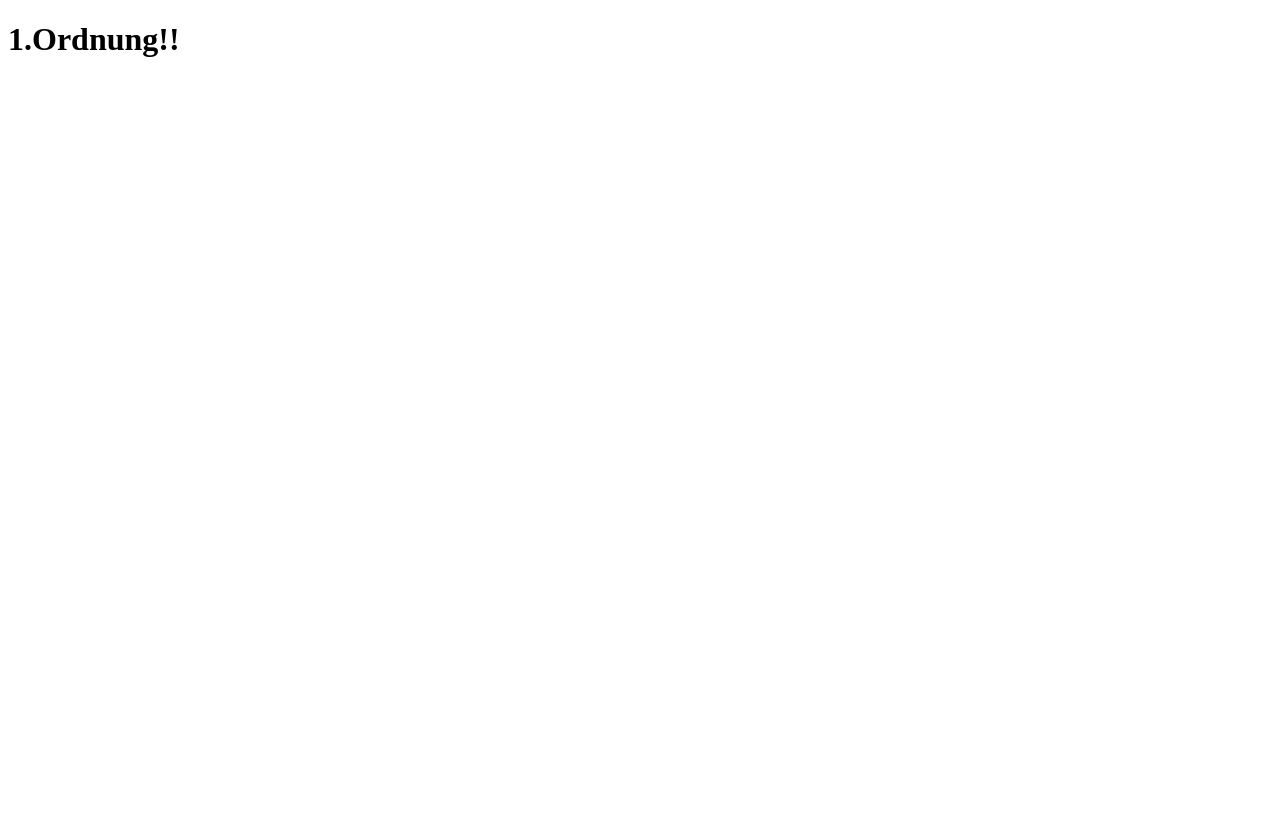
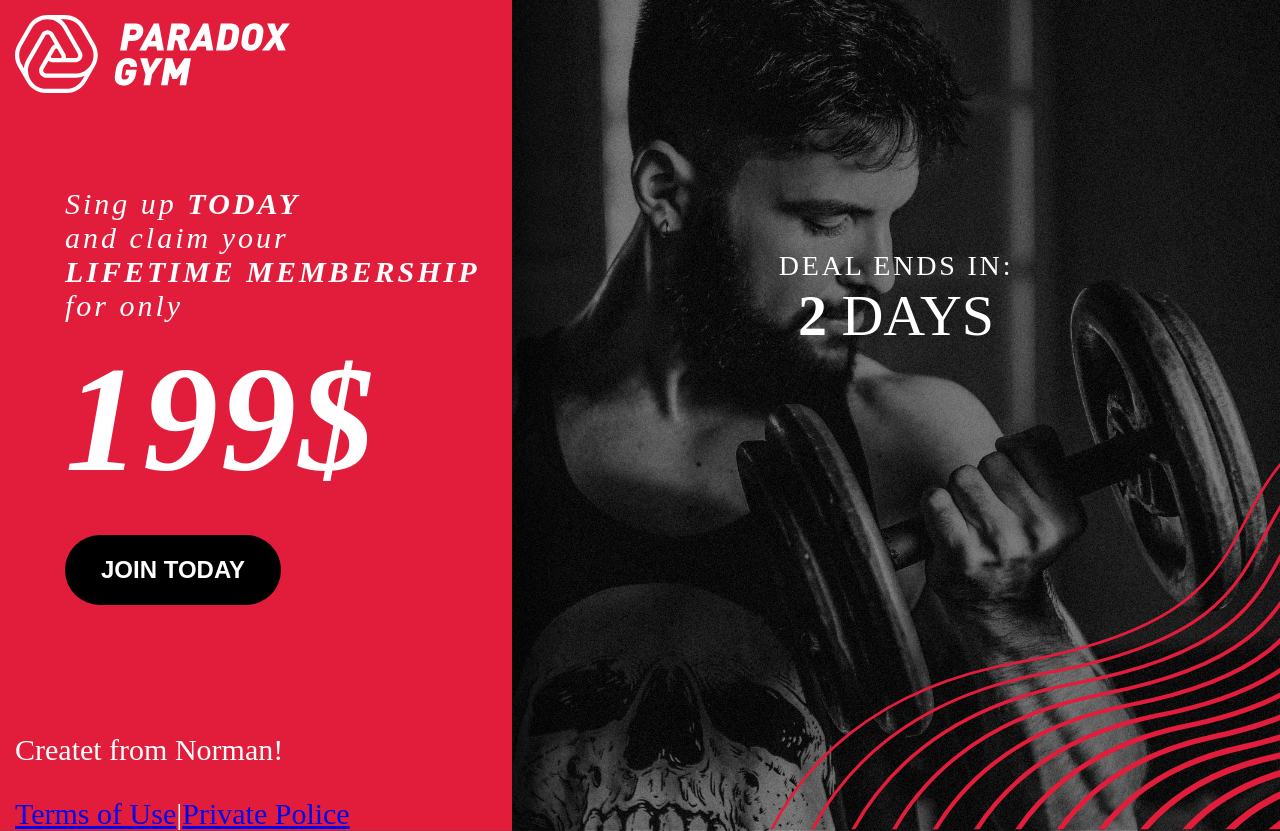
Before and after one commit to dNorman01/gym-webseite, a plain HTML site: page index.html in a window 1280 px wide. Before the commit the page ends 800 px from the top, so only its background shows below. Drawn offline with Linux system fonts and the light colour scheme.

Commit message:
Code CSS+ BIlder

```diff
--- a/index.html
+++ b/index.html
@@ -1,11 +1,37 @@
 <!DOCTYPE html>
 <html lang="de">
 <head>
-    <meta charset="UTF-8">
-    <meta name="viewport" content="width=device-width, initial-scale=1.0">
-    <title>Document</title>
+    <meta charset="UTF-8">      <!-- Zeichenkodierung für das Dokument -->
+    <meta name="viewport" content="width=device-width, initial-scale=1.0">      <!-- Viewport-Einstellungen für responsives Design -->
+
+    <link rel="stylesheet" href="style01.css">      <!-- Verknüpfung mit externer CSS-Datei -->
+    <title>Norman Gym</title>                       <!-- Titel des Dokuments -->
 </head>
 <body>
-    <h1>1.Ordnung!!</h1>
+    <div class="page">
+        <div class="main-content">      <!-- Hauptinhalt des Dokuments -->
+            <header>
+                <img src="images/logo.svg" class="logo" alt="Logo of Paradox">  <!-- Logo des Gym -->
+            </header>
+            <main class="main-offer">                           <!-- Hauptangebot des Gym -->
+                <h1 class="main-heading">                       <!-- Hauptüberschrift des Angebots -->
+                    Sing up <strong>today</strong><br>          <!-- Text: Heute anmelden -->
+                    and claim your<br>                          <!-- Text: und hol dir -->
+                    <strong>lifetime membership</strong><br>    <!-- Text: Lebenslange Mitgliedschaft -->
+                    for only<br>                                <!-- Text: nur -->
+                    <strong class="main-offer-price">199$</strong>  <!-- Preis: 199$ -->
+                </h1>
+                <button class="main-button-style"><strong>join today</strong></button>  <!-- Button: Heute beitreten -->
+            </main>
+            <footer class="footer-down">        <!-- Fußbereich des Dokuments -->
+                <p>Createt from Norman!</p>     <!-- Text: Erstellt von Norman -->
+                <a href="#">Terms of Use</a>|<a href="#">Private Police</a>     <!-- Links zu den Nutzungsbedingungen und Datenschutzbestimmungen -->
+            </footer>
+        </div>
+        <section class="countdown">
+            <h2 class="countdown-heading">Deal ends in:</h2>
+            <p class="countdown-paragraph"><strong>2</strong> DAYS</p>
+        </section>
+    </div>
 </body>
 </html>
--- /dev/null
+++ b/style01.css
@@ -0,0 +1,105 @@
+* {
+    box-sizing: border-box;     /* Alle Elemente verwenden das border-box-Box-Modell. */
+}
+
+html {
+    min-height: 100%;       /* Das HTML-Element ist mindestens so hoch wie der sichtbare Bereich des Browserfensters. */
+}
+
+body {
+    min-height: 100%;       /* Der Body ist mindestens so hoch wie der sichtbare Bereich des Browserfensters. */
+    margin: 0;              /* Kein Außenabstand für den Body. */
+    padding: 0;             /* Kein Innenabstand für den Body. */
+
+    background-color: rgb(100, 100, 100);   /* Hintergrundfarbe ist Grau. */
+    /* Hintergrundbilder für Farbverlauf, Wellen, vertikalen Farbverlauf und Foto. */
+
+    background-image:
+        linear-gradient(90deg, rgb(226,29,60) 40%, rgba(0, 0, 0, 0.5) 40%, transparent 45%),
+        url("images/waves-cropped.svg"),
+        linear-gradient(0deg, rgba(0, 0, 0, 0.5) 0%, rgba(0, 0, 0, 0.5) 100%),
+        url("images/pexels-cesar-galeao-3289711-gray.jpg");
+
+    background-repeat:
+        no-repeat, no-repeat, no-repeat, no-repeat;        /* Hintergrundbilder werden nicht wiederholt. */
+
+    background-size:
+        100% 100%, 40% auto, 100% 100%, 60% auto;       /* Größen der Hintergrundbilder. */
+
+    background-position:
+        50% 50%, 100% 100%, 50% 50%, 100% 15%;          /* Positionen der Hintergrundbilder. */
+}
+.page {
+    display: flex;
+}
+.main-content {
+    width: 40%;         /* Breite des Hauptinhalts ist 40%. */
+}
+.countdown {
+    width: 60%;
+}
+.logo {
+    width: 275px;       /* Breite des Logos. */
+    margin: 15px 15px;  /* Außenabstand des Logos. */
+}
+.main-offer {
+    margin-top: 75px;       /* Oberer Außenabstand des Hauptangebots. */
+    margin-bottom: 75px;    /* Unterer Außenabstand des Hauptangebots. */
+    margin-left: 65px;      /* Linker Außenabstand des Hauptangebots. */
+    margin-right: 15px;     /* Rechter Außenabstand des Hauptangebots. */
+}
+.main-heading {
+    margin-top: 0;          /* Kein Außenabstand für die Hauptüberschrift. */
+    margin-bottom: 0;       /* Buchstabenabstand der Hauptüberschrift. */
+    letter-spacing: 0.1em;  /* Kursiver Text für die Hauptüberschrift. */
+    font-style: italic;     /* Schriftgröße der Hauptüberschrift. */
+    font-size: 30px;
+    font-weight: normal;
+    color: white;       /* Textfarbe der Hauptüberschrift. */
+}
+.main-heading > strong {
+    text-transform: uppercase;      /* Text im starken Tag wird in Großbuchstaben umgewandelt. */
+}
+.main-offer-price {
+    display: block;     /* Preis im Hauptangebot wird als Blockelement dargestellt. */
+    font-size: 150px;   /* Schriftgröße des Preises im Hauptangebot. */
+    margin-top: 10px;   /* Oberer Außenabstand des Preises im Hauptangebot. */
+}
+.main-button-style {
+    display: block;                     /* Hauptbutton wird als Blockelement dargestellt. */
+    background-color: black;          /* Hintergrundfarbe des Hauptbuttons. */
+    color: white;                     /* Textfarbe des Hauptbuttons. */
+    font-size: 24px;                    /* Schriftgröße des Hauptbuttons. */
+    text-align: center;                 /* Textausrichtung des Hauptbuttons. */
+    text-transform: uppercase;          /* Text im Hauptbutton wird in Großbuchstaben umgewandelt. */
+    width: 50%;                         /* Breite des Hauptbuttons. */
+    margin-top: 30px;                   /* Oberer Außenabstand des Hauptbuttons. */
+    border-top: 20px solid black;     /* Randstil des Hauptbuttons. */
+    border-right: 28px solid black;   /* Randstil des Hauptbuttons. */
+    border-left: 28px solid black;;   /* Randstil des Hauptbuttons. */
+    border-bottom: 20px solid black;  /* Randstil des Hauptbuttons. */
+    border-radius: 10em;                /* Abrundung der Ecken des Hauptbuttons. */
+}
+.footer-down {
+    margin-top: 25%;        /* Oberer Außenabstand des Fußbereichs. */
+    margin-left: 15px;      /* Linker Außenabstand des Fußbereichs. */
+    color: white;         /* Textfarbe des Fußbereichs. */
+    font-size: 30px;        /* Schriftgröße des Fußbereichs. */
+}
+.countdown-heading {
+    margin: 250px 0 0 0;
+    color: white;
+    text-align: center;
+    letter-spacing: 0.1em;
+    font-size: 28px;
+    font-weight: normal;
+    text-transform: uppercase;
+}
+.countdown-paragraph {
+    margin: 0;
+    color: white;
+    text-align: center;
+    text-transform: uppercase;
+    font-size: 58px;
+
+}
```
Also changed, not shown: images/Gen_Logo.svg (added), images/Waves.svg (added), images/WavesWhite.svg (added), images/logo.svg (added), images/pexels-cesar-galeao-3289711-gray.jpg (added), images/pexels-cesar-galeao-3289711.jpg (added), images/waves-cropped.svg (added), images/waves-white-cropped.svg (added), 1 other file.
